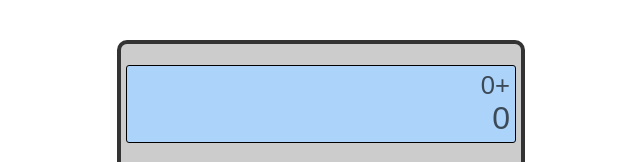
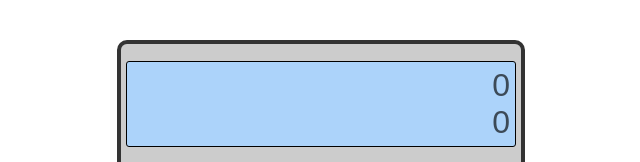
Before and after one commit to coolsitebiz/react-calculator, a React (Create React App) app: page / in a window 1280 px wide. Shown: the top 162 px of the page, without its empty margins (319-959 px from the left). Built offline with nearby package versions, Linux system fonts and the light colour scheme.

Commit message:
passes all fcc tests

```diff
--- a/src/components/Calculator.js
+++ b/src/components/Calculator.js
@@ -6,7 +6,7 @@ class Calculator extends React.Component {
     constructor(props) {
         super(props);
         this.state = {
-            input: "0+",
+            input: "0",
             output: "0"
         }
     }
@@ -22,7 +22,6 @@ class Calculator extends React.Component {
             case "CE":
                 this.clearDisplay();
                 break;
-
             case "1":
             case "2":
             case "3":
@@ -48,7 +47,11 @@ class Calculator extends React.Component {
                 }
                 break;
             case ".":
-                console.log(prevInput.substring(0, prevInput.length-1));
+                if (this.checkDecimal(prevInput)) {
+                    return;
+                } else {
+                    this.inputConcat(keyInput);
+                }
                 break;
             case "=":
                 let inputString = prevInput;
@@ -62,33 +65,16 @@ class Calculator extends React.Component {
                 })
                 break;
             default:
-                console.log("whatever");
+                return;
 
         }
+    }
 
-        // if (keyInput === "CE") {
-        //     this.clearDisplay();
-        // }
-
-        // if ("1234567890.//+-*".indexOf(keyInput) > -1) {
-        //     if (this.state.input === "0" && !isNaN(keyInput)) {
-        //         this.setState({
-        //             input: keyInput
-        //         })
-        //     } else if (operators.indexOf(keyInput) > -1){
-        //         this.setState({
-        //             input: this.state.input + keyInput
-        //         })
-
-        //     } else if (keyInput === "." && prevInput.indexOf(keyInput) > -1) {
-        //         return;
-        //     } else {
-        //         this.inputConcat(keyInput);
-        //     }
-        // }
-
-
-    }
+    checkDecimal(input) {
+        const regex = /[-+*/]/g;
+        const lastTerm = input.split(regex).slice(-1);
+        return lastTerm[0].includes(".");
+      }
 
     handleZero(firstChar, prevInput, keyInput) {
         if (firstChar && prevInput === "0") {
--- a/src/components/Display.js
+++ b/src/components/Display.js
@@ -5,8 +5,8 @@ function Display(props) {
         <div className="display">
 
             <div className="screen">
-                <div  id="display" className="screen-top">{props.screenTopText}</div>
-                <div  id="display"  className="screen-bottom">{props.screenBottomText}</div>
+                <span id="display">{props.screenTopText}</span><br />
+                <span>{props.screenBottomText}</span>
             </div>
 
         </div>
```
